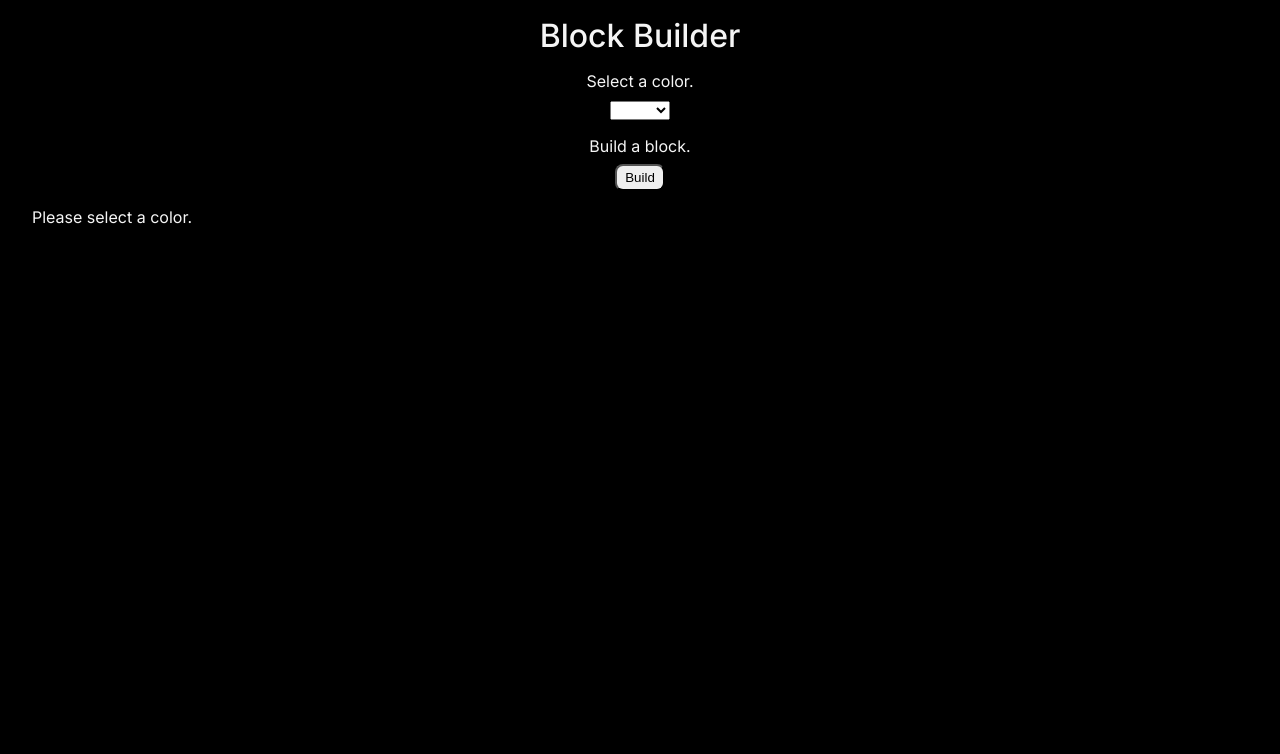
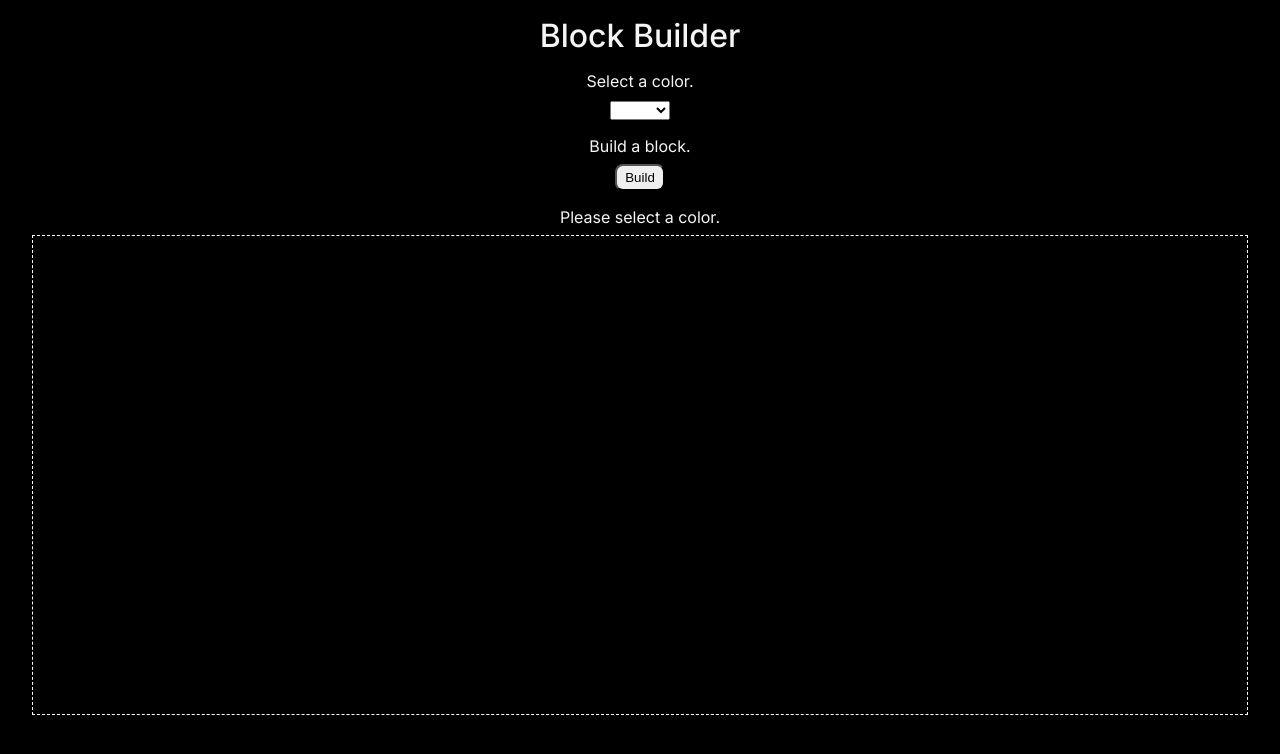
Before and after one commit to franco-ortega/block-builder, a Next.js app: page / in a window 1280 px wide. Both pictures are taken after a click on the button "Build". Shown: the top 754 px of the page. Built offline with nearby package versions, Linux system fonts and the light colour scheme.

Commit message:
move colorless error into first section

```diff
--- a/components/builder/Builder.jsx
+++ b/components/builder/Builder.jsx
@@ -42,12 +42,13 @@ export default function Builder() {
 
         <p>Build a block.</p>
         <button onClick={addBlock}>Build</button>
+
+        {colorlessError ? (
+          <div>
+            <p>Please select a color.</p>
+          </div>
+        ) : null}
       </section>
-      {colorlessError ? (
-        <section>
-          <p>Please select a color.</p>
-        </section>
-      ) : null}
       <section>
         {blocks.map(({ id, color }) => (
           <Block key={id} color={color} />
--- a/components/builder/Builder.module.css
+++ b/components/builder/Builder.module.css
@@ -1,4 +1,4 @@
-.Builder section:first-child {
+.Builder section {
   text-align: center;
 }
 
@@ -19,4 +19,6 @@
   display: flex;
   flex-direction: column;
   justify-content: flex-end;
+
+  border: white dashed 1px;
 }
```
